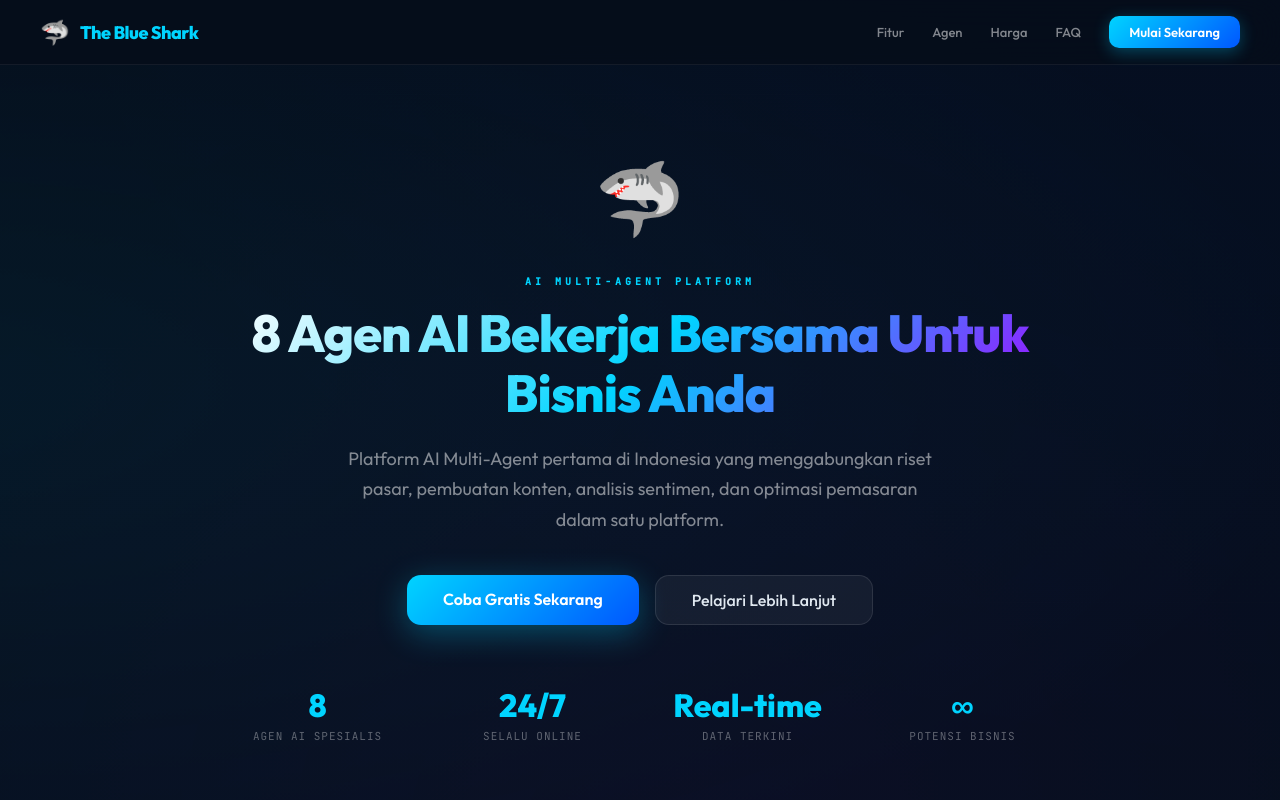
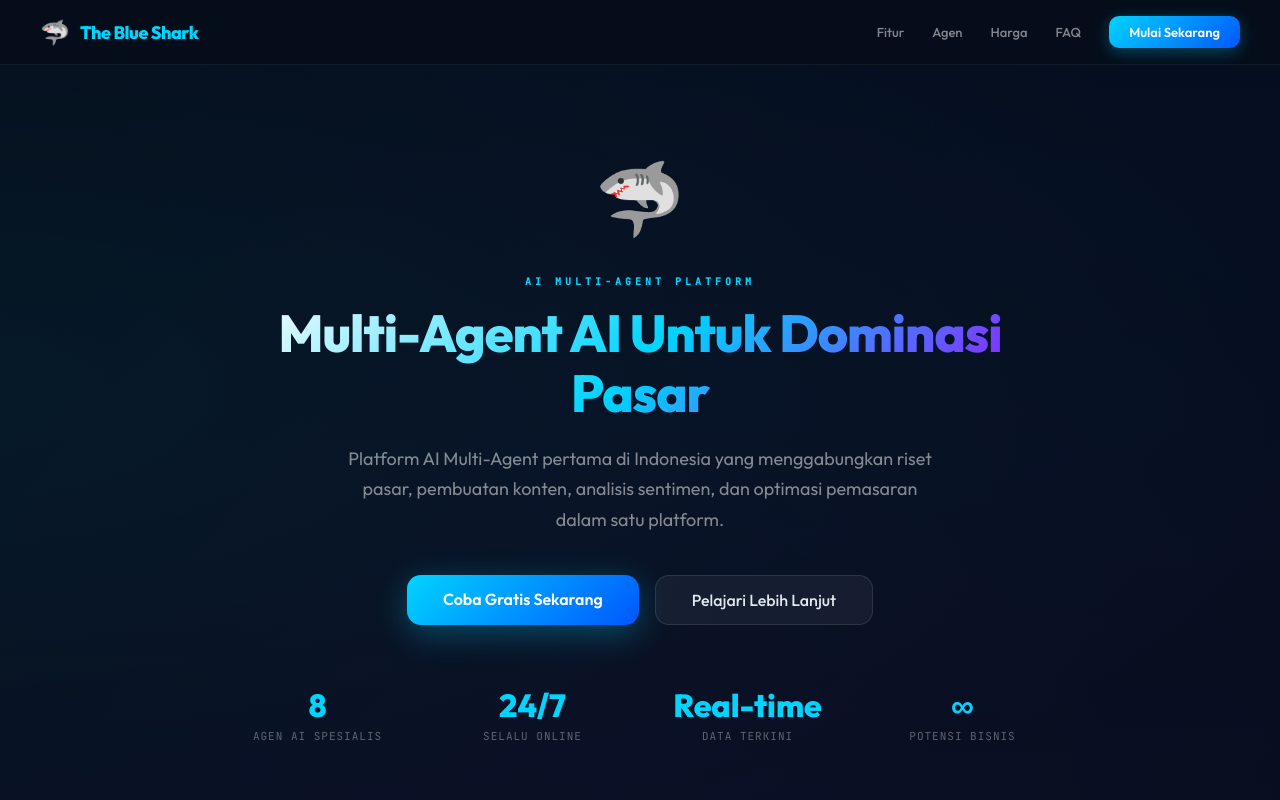
Before and after one commit to Juhwanpram34/The-Blue-Shark, a Next.js app: page /landing in a window 1280 px wide. Shown: the top 800 px of the page. Built offline with nearby package versions, Linux system fonts and the light colour scheme.

Commit message:
fix: tagline baru + fix OG image WhatsApp preview

```diff
--- a/app/landing/page.js
+++ b/app/landing/page.js
@@ -156,7 +156,7 @@
           fontSize: isMobile ? 28 : 52, fontWeight: 800, lineHeight: 1.15, marginBottom: 20, letterSpacing: -1,
           background: 'linear-gradient(135deg, #fff 0%, #00d4ff 50%, #aa00ff 100%)',
           WebkitBackgroundClip: 'text', WebkitTextFillColor: 'transparent',
-        }}>8 Agen AI Bekerja Bersama Untuk Bisnis Anda</h1>
+        }}>Multi-Agent AI Untuk Dominasi Pasar</h1>
         <p style={{ fontSize: isMobile ? 15 : 18, color: 'rgba(255,255,255,0.5)', lineHeight: 1.7, maxWidth: 600, margin: '0 auto 40px' }}>
           Platform AI Multi-Agent pertama di Indonesia yang menggabungkan riset pasar, pembuatan konten, analisis sentimen, dan optimasi pemasaran dalam satu platform.
         </p>
--- a/app/layout.js
+++ b/app/layout.js
@@ -18,13 +18,13 @@
     url: 'https://the-blue-shark-ars8.vercel.app',
     siteName: 'The Blue Shark',
     title: 'The Blue Shark — AI Multi-Agent Platform Indonesia',
-    description: '8 agen AI spesialis bekerja bersama untuk bisnis Anda. Riset pasar, content creation, analisis sentimen, optimasi pemasaran, dan lebih banyak lagi.',
+    description: 'Multi-Agent AI untuk dominasi pasar. Riset pasar, content creation, analisis sentimen, optimasi pemasaran, dan lebih banyak lagi.',
     images: [{ url: '/og-image.png', width: 1200, height: 630, alt: 'The Blue Shark - AI Multi-Agent Platform' }],
   },
   twitter: {
     card: 'summary_large_image',
     title: 'The Blue Shark — AI Multi-Agent Platform',
-    description: '8 agen AI spesialis bekerja bersama untuk bisnis Anda. Platform AI pertama di Indonesia.',
+    description: 'Multi-Agent AI untuk dominasi pasar. Platform AI pertama di Indonesia.',
     images: ['/og-image.png'],
   },
   robots: {
```
Also changed, not shown: public/og-image.png.
